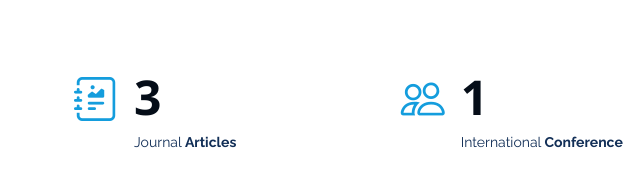
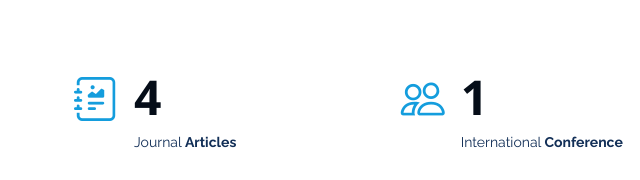
Before and after one commit to sha443/shahid.github.io, a plain HTML site: page index.html in a window 1280 px wide. Shown: the part 1558-1738 px from the top of the page, 268-908 px from the left. Drawn offline with nearby package versions, Linux system fonts and the light colour scheme.

Commit message:
journal count updated

```diff
--- a/index.html
+++ b/index.html
@@ -155,7 +155,7 @@
           <div class="col-lg-4 col-md-6 d-md-flex align-items-md-stretch" data-aos="fade-up">
             <div class="count-box">
               <i class="bi bi-journal-richtext"></i>
-              <span data-purecounter-start="0" data-purecounter-end="3" data-purecounter-duration="1"
+              <span data-purecounter-start="0" data-purecounter-end="4" data-purecounter-duration="1"
                 class="purecounter"></span>
               <p>Journal <strong>Articles</strong></p>
             </div>
```
